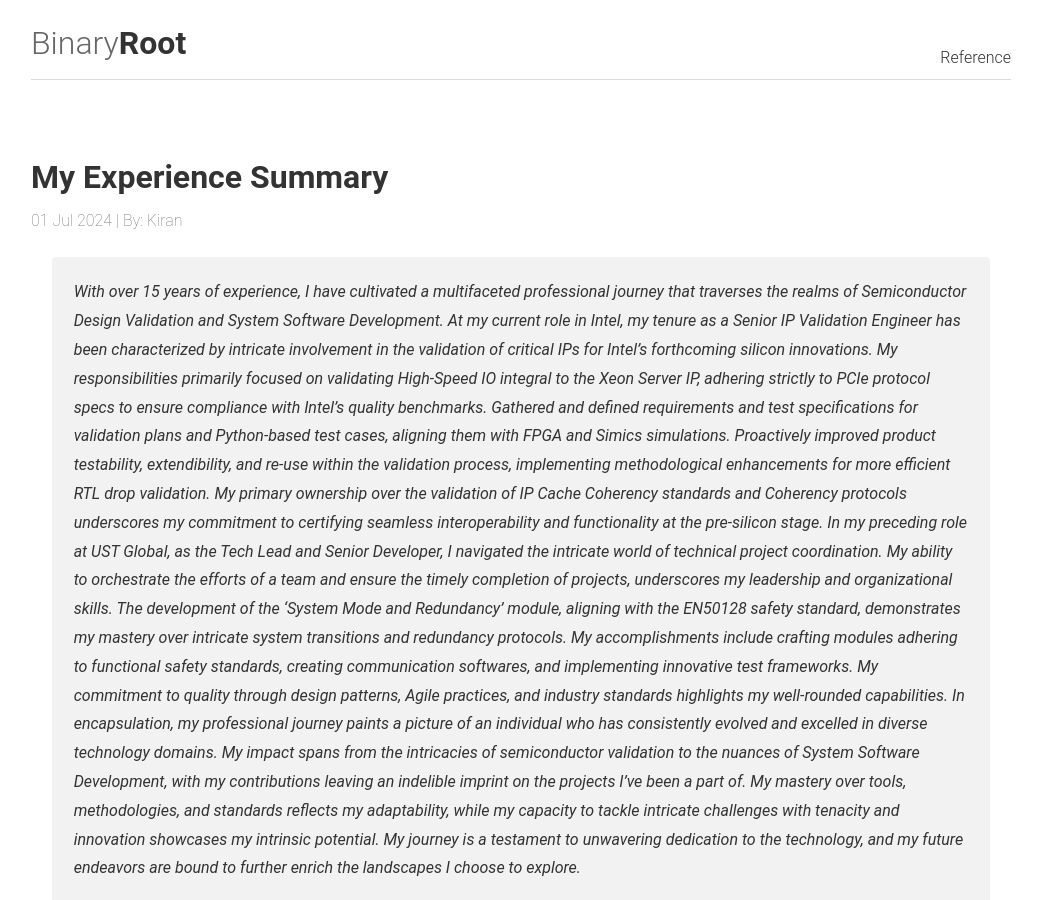
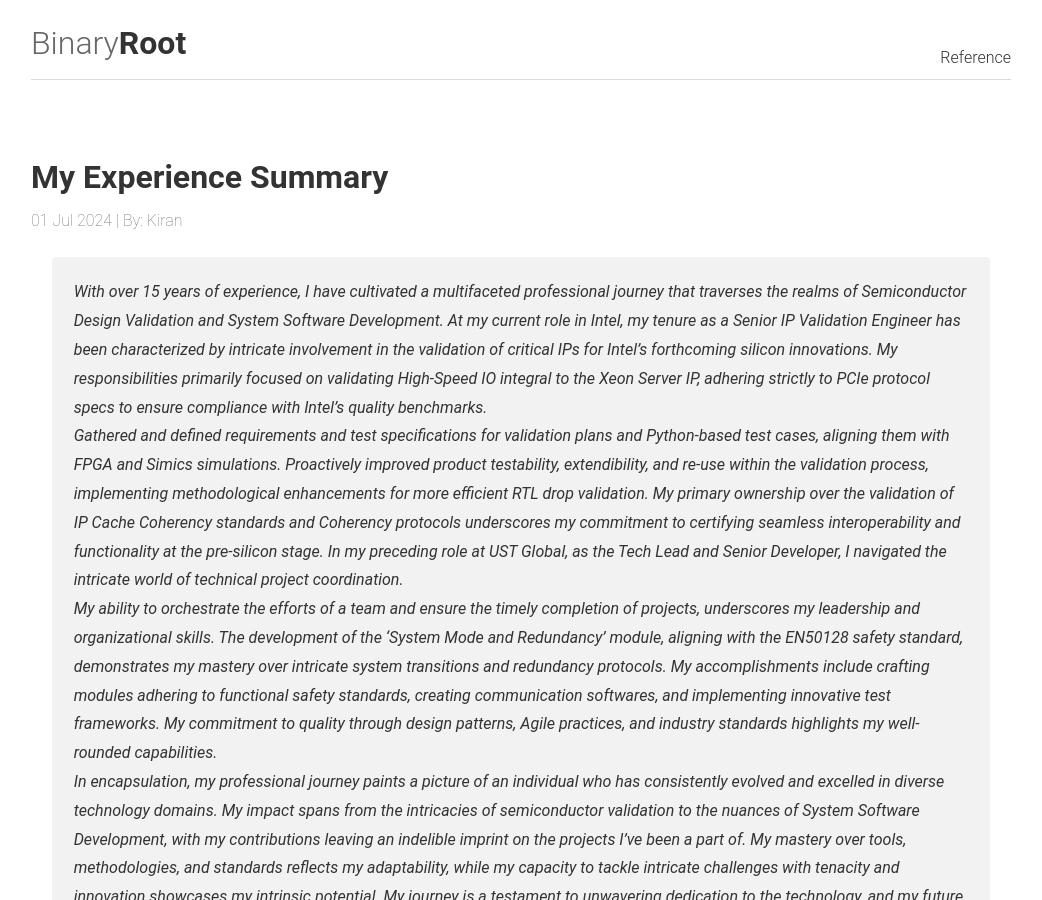
Before and after one commit to gkiranp/gkiranp.github.io, a Jekyll site: the page built from _posts/2024-07-01-kiran_puranik_profile.md, in a window 1280 px wide and 900 px high. Shown: the whole window, without its empty margins (119-1161 px from the left). Built offline with Jekyll 4.4.1, drawn with Linux system fonts in a browser that asks for light colours.

Commit message:
formatting profile 3

```diff
--- a/_posts/2024-07-01-kiran_puranik_profile.md
+++ b/_posts/2024-07-01-kiran_puranik_profile.md
@@ -7,8 +7,8 @@ tags: resume experience cv
 ---
 
 
-> *With over 15 years of experience, I have cultivated a multifaceted professional journey that traverses the realms of Semiconductor Design Validation and System Software Development. At my current role in Intel, my tenure as a Senior IP Validation Engineer has been characterized by intricate involvement in the validation of critical IPs for Intel's forthcoming silicon innovations. My responsibilities primarily focused on validating High-Speed IO integral to the Xeon Server IP, adhering strictly to PCIe protocol specs to ensure compliance with Intel's quality benchmarks.*
-*Gathered and defined requirements and test specifications for validation plans and Python-based test cases, aligning them with FPGA and Simics simulations. Proactively improved product testability, extendibility, and re-use within the validation process, implementing methodological enhancements for more efficient RTL drop validation. My primary ownership over the validation of IP Cache Coherency standards and Coherency protocols underscores my commitment to certifying seamless interoperability and functionality at the pre-silicon stage. In my preceding role at UST Global, as the Tech Lead and Senior Developer, I navigated the intricate world of technical project coordination. My ability to orchestrate the efforts of a team and ensure the timely completion of projects, underscores my leadership and organizational skills. The development of the 'System Mode and Redundancy' module, aligning with the EN50128 safety standard, demonstrates my mastery over intricate system transitions and redundancy protocols. My accomplishments include crafting modules adhering to functional safety standards, creating communication softwares, and implementing innovative test frameworks. My commitment to quality through design patterns, Agile practices, and industry standards highlights my well-rounded capabilities.*
+> *With over 15 years of experience, I have cultivated a multifaceted professional journey that traverses the realms of Semiconductor Design Validation and System Software Development. At my current role in Intel, my tenure as a Senior IP Validation Engineer has been characterized by intricate involvement in the validation of critical IPs for Intel's forthcoming silicon innovations. My responsibilities primarily focused on validating High-Speed IO integral to the Xeon Server IP, adhering strictly to PCIe protocol specs to ensure compliance with Intel's quality benchmarks.*<br>
+*Gathered and defined requirements and test specifications for validation plans and Python-based test cases, aligning them with FPGA and Simics simulations. Proactively improved product testability, extendibility, and re-use within the validation process, implementing methodological enhancements for more efficient RTL drop validation. My primary ownership over the validation of IP Cache Coherency standards and Coherency protocols underscores my commitment to certifying seamless interoperability and functionality at the pre-silicon stage. In my preceding role at UST Global, as the Tech Lead and Senior Developer, I navigated the intricate world of technical project coordination.<br>My ability to orchestrate the efforts of a team and ensure the timely completion of projects, underscores my leadership and organizational skills. The development of the 'System Mode and Redundancy' module, aligning with the EN50128 safety standard, demonstrates my mastery over intricate system transitions and redundancy protocols. My accomplishments include crafting modules adhering to functional safety standards, creating communication softwares, and implementing innovative test frameworks. My commitment to quality through design patterns, Agile practices, and industry standards highlights my well-rounded capabilities.*<br>
 *In encapsulation, my professional journey paints a picture of an individual who has consistently evolved and excelled in diverse technology domains. My impact spans from the intricacies of semiconductor validation to the nuances of System Software Development, with my contributions leaving an indelible imprint on the projects I've been a part of. My mastery over tools, methodologies, and standards reflects my adaptability, while my capacity to tackle intricate challenges with tenacity and innovation showcases my intrinsic potential. My journey is a testament to unwavering dedication to the technology, and my future endeavors are bound to further enrich the landscapes I choose to explore.* <!--more-->
 
 ## Kiran Puranik
```
